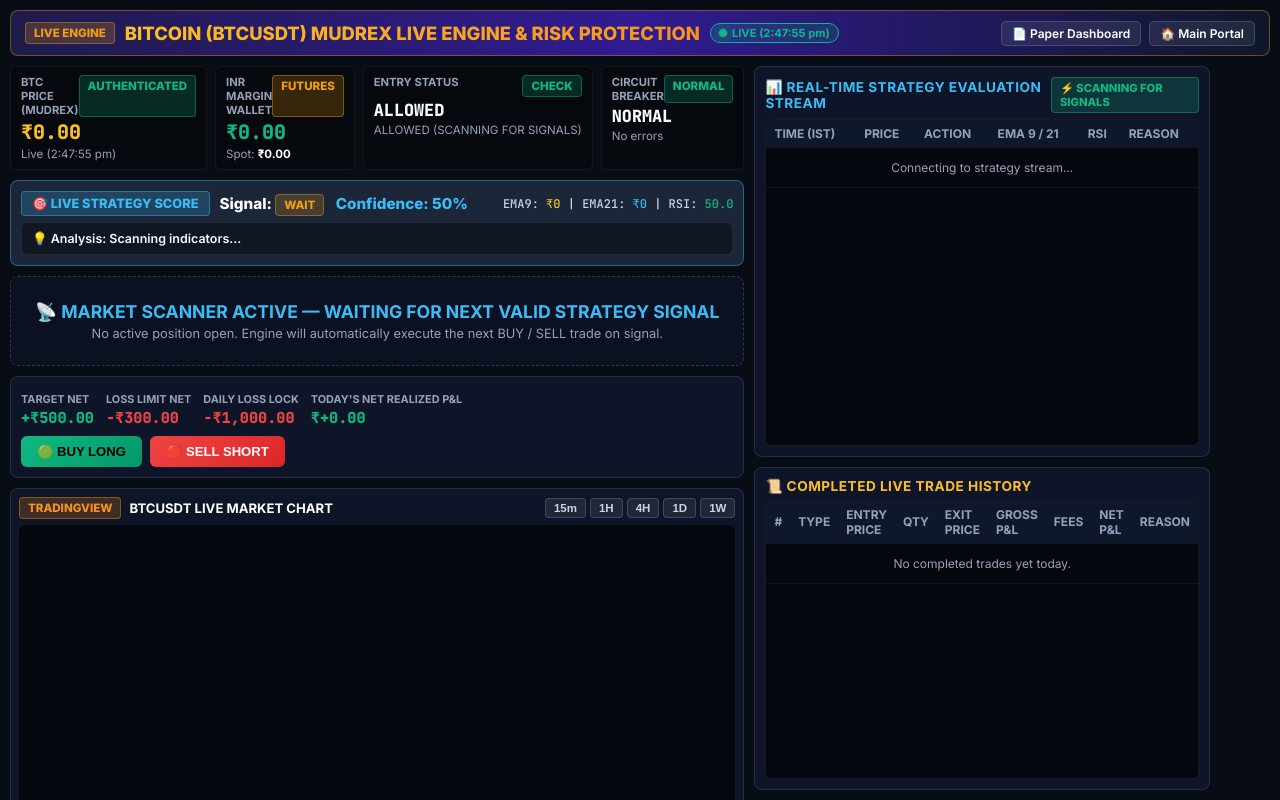
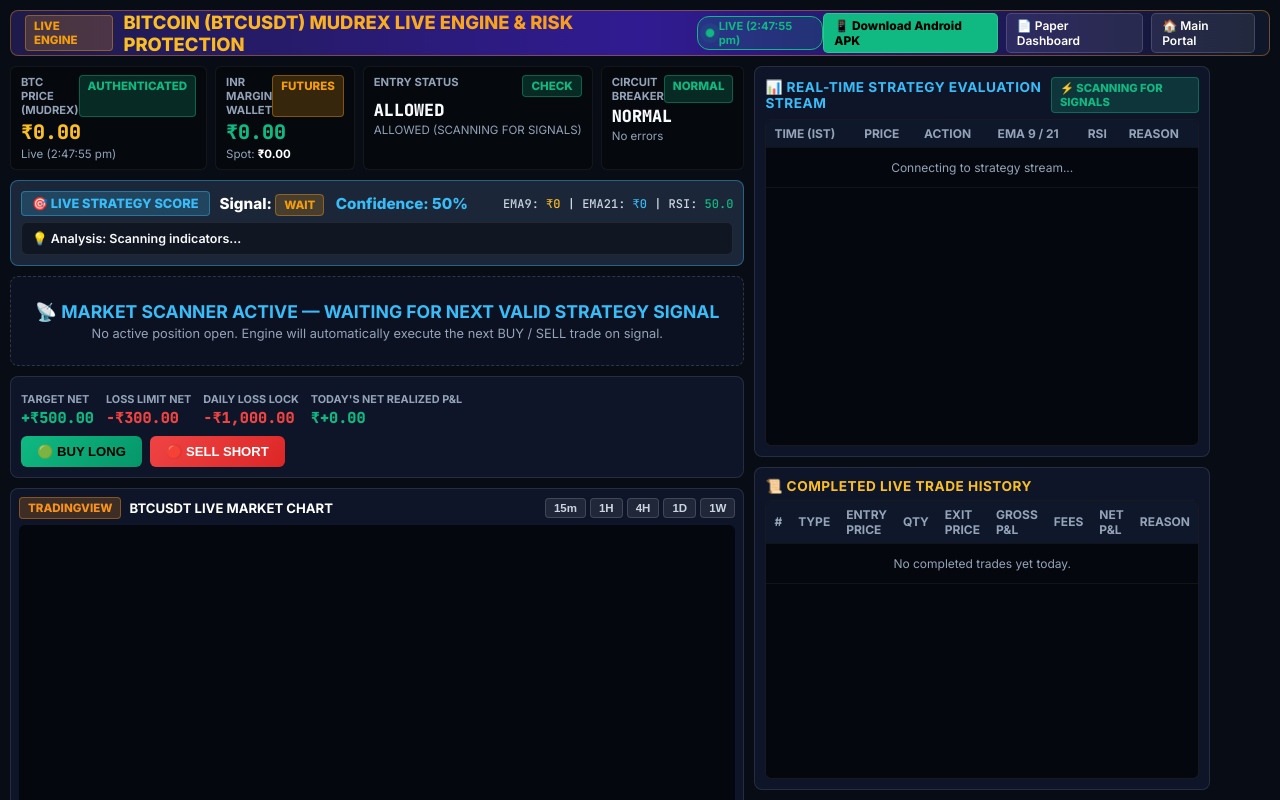
Before and after one commit to DrYogeshBhardwaj/crudeoil-trading-v2, a FastAPI app: page /bitcoin/live in a window 1280 px wide. Run offline with FastAPI, Linux system fonts and the light colour scheme; data that the repository does not hold is empty; some libraries are stand-ins or nearby versions.

Commit message:
Add compiled Android APK build and direct download button

```diff
--- a/templates/bitcoin_live.html
+++ b/templates/bitcoin_live.html
@@ -359,6 +359,7 @@
             </div>
         </div>
         <div style="display:flex; align-items:center; gap:8px;">
+            <a href="/static/downloads/btc_trading.apk" class="btn-nav" style="background:#10b981; color:#000; font-weight:800;" download>📱 Download Android APK</a>
             <a href="/bitcoin" class="btn-nav">📄 Paper Dashboard</a>
             <a href="/" class="btn-nav">🏠 Main Portal</a>
         </div>
```
Also changed, not shown: 1 other file.
